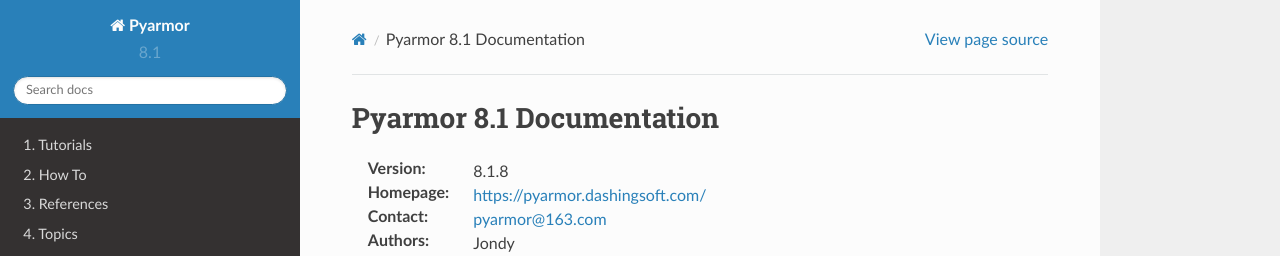
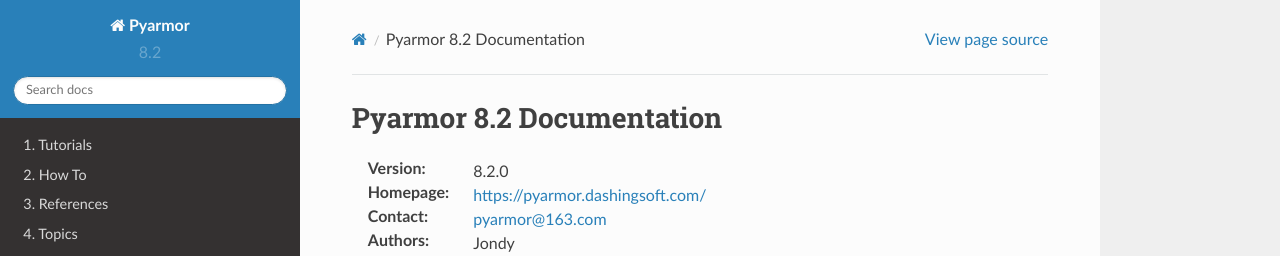
Before and after one commit to dashingsoft/pyarmor, a Sphinx documentation site: the page built from docs/index.rst, in a window 1280 px wide and 900 px high. Shown: the top 256 px of the window. Built offline with Sphinx 7.4.7 and the Read the Docs theme 2.0.0, drawn with Linux system fonts in a browser that asks for light colours.

Commit message:
Increase minor version

```diff
--- a/docs/conf.py
+++ b/docs/conf.py
@@ -57,9 +57,9 @@
 # built documents.
 #
 # The short X.Y version.
-version = '8.1'
+version = '8.2'
 # The full version, including alpha/beta/rc tags.
-release = '8.1.8'
+release = '8.2.0'
 
 # The language for content autogenerated by Sphinx. Refer to documentation
 # for a list of supported languages.
--- a/setup.py
+++ b/setup.py
@@ -113,7 +113,7 @@
     },
 
     install_requires=[
-        'pyarmor.cli.core~=2.1.8'
+        'pyarmor.cli.core~=3.2.dev1'
     ],
 
     entry_points={
```
Also changed, not shown: 1 other file.
